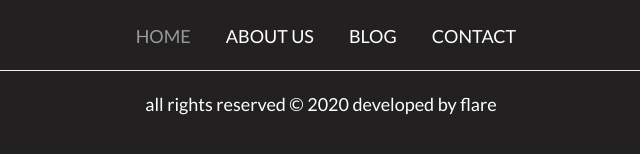
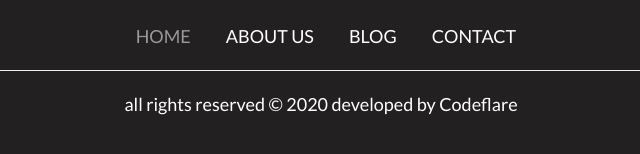
Before and after one commit to flare-s/security-code, a website built with webpack: page src/index.html in a window 1280 px wide. Shown: the part 5307-5461 px from the top of the page, 319-959 px from the left. Built offline with nearby package versions, Linux system fonts and the light colour scheme.

Commit message:
adjusting the copyright name in the footer

```diff
--- a/src/index.html
+++ b/src/index.html
@@ -571,7 +571,7 @@
                         </a>
                     </li>
                 </ul>
-                <p class="footer__copy">all rights reserved &copy; 2020 developed by flare</p>
+                <p class="footer__copy">all rights reserved &copy; 2020 developed by Codeflare</p>
             </div>
         </footer>
         <!-- end page footer-->
```
Also changed, not shown: src/pages/about.html (+1 -1 lines), src/pages/blog.html (+1 -1 lines), src/pages/contact.html (+1 -1 lines).
